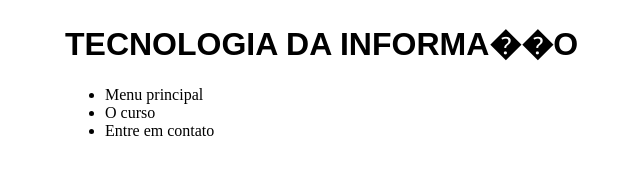
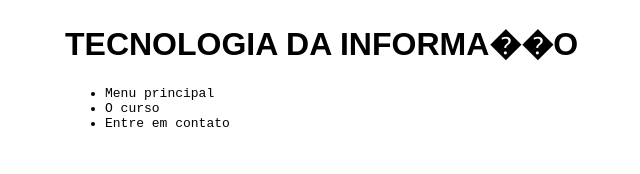
Before and after one commit to tavaresrafaela/tecinfo-remoto, a plain HTML site: page index.html in a window 1280 px wide. Shown: the whole page, without its empty margins (255-895 px from the left). Drawn offline with Linux system fonts and the light colour scheme.

```diff
--- a/estilo.css
+++ b/estilo.css
@@ -2,7 +2,7 @@ h1{
 	font-family: sans-serif;
 }
 li{
-	fint-family:monospace;
+	font-family:monospace;
 }
 body{
 	width: 50%;
```
